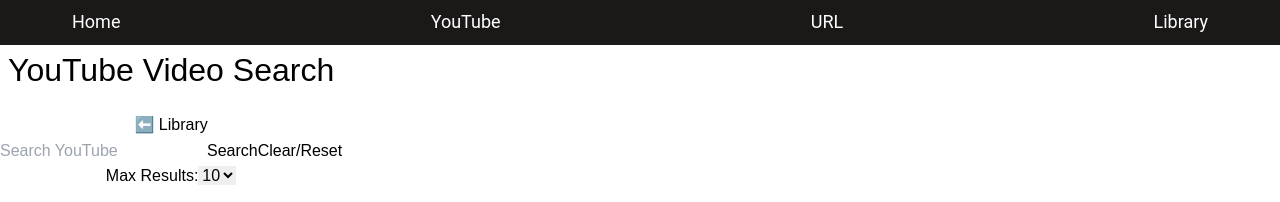
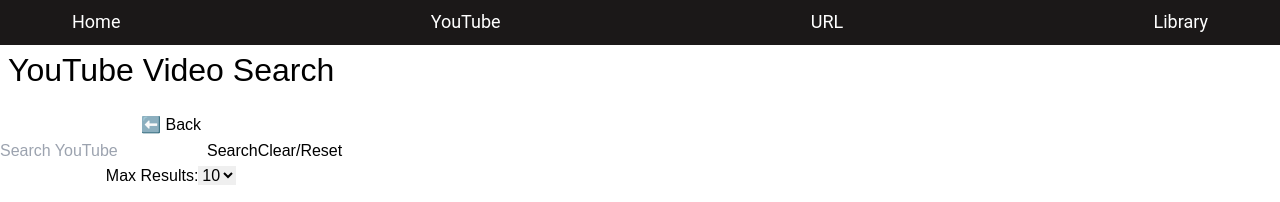
Before and after one commit to uk030621/MediaHouseLWJ, a Next.js app: page /youtube in a window 1280 px wide. Shown: the top 202 px of the page. Built offline with nearby package versions, Linux system fonts and the light colour scheme.

Commit message:
Added useRouter to YouTube & CustomSearch pages to navigate user to previous page.

```diff
--- a/app/components/YouTubeSearch.js
+++ b/app/components/YouTubeSearch.js
@@ -2,12 +2,14 @@
 
 import { useState } from "react";
 import Link from "next/link";
+import { useRouter } from "next/navigation";
 
 const YouTubeSearch = () => {
   const [query, setQuery] = useState("");
   const [maxResults, setMaxResults] = useState(10); // Default to 10 results
   const [videos, setVideos] = useState([]);
   const [error, setError] = useState(null);
+  const router = useRouter();
 
   // Function to handle search
   const handleSearch = async () => {
@@ -95,11 +97,12 @@
 
   return (
     <div className="container mx-auto">
-      <Link href="/enhanced">
-        <button className="bg-black text-white p-2 ml-2 rounded-md">
-          ⬅️ Library
-        </button>
-      </Link>
+      <button
+        className="bg-black text-white p-2 ml-2 rounded-md"
+        onClick={() => router.back()} // Navigate to the previous page
+      >
+        ⬅️ Back
+      </button>
 
       <div className="mb-4">
         <input
--- a/app/layout.js
+++ b/app/layout.js
@@ -39,7 +39,7 @@
                 <Link href="/youtube">YouTube</Link>
               </li>
               <li>
-                <Link href="/search">URL</Link>
+                <Link href="/customsearch">URL</Link>
               </li>
               <li>
                 <Link href="/enhanced">Library</Link>
```
Also changed, not shown: app/customsearch/page.js (+8 -5 lines).
